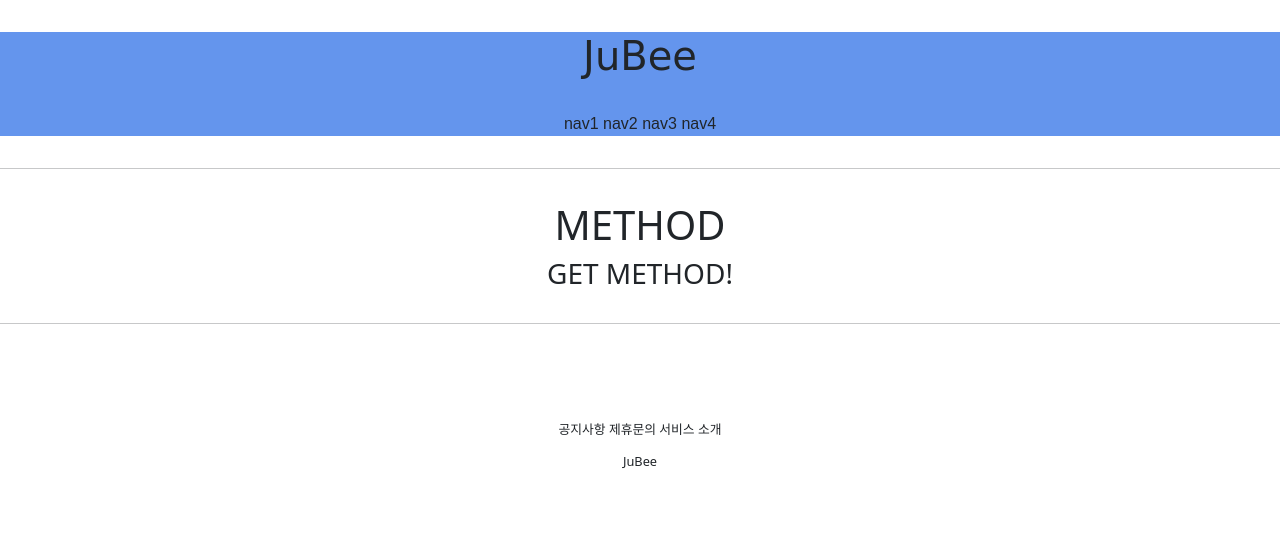
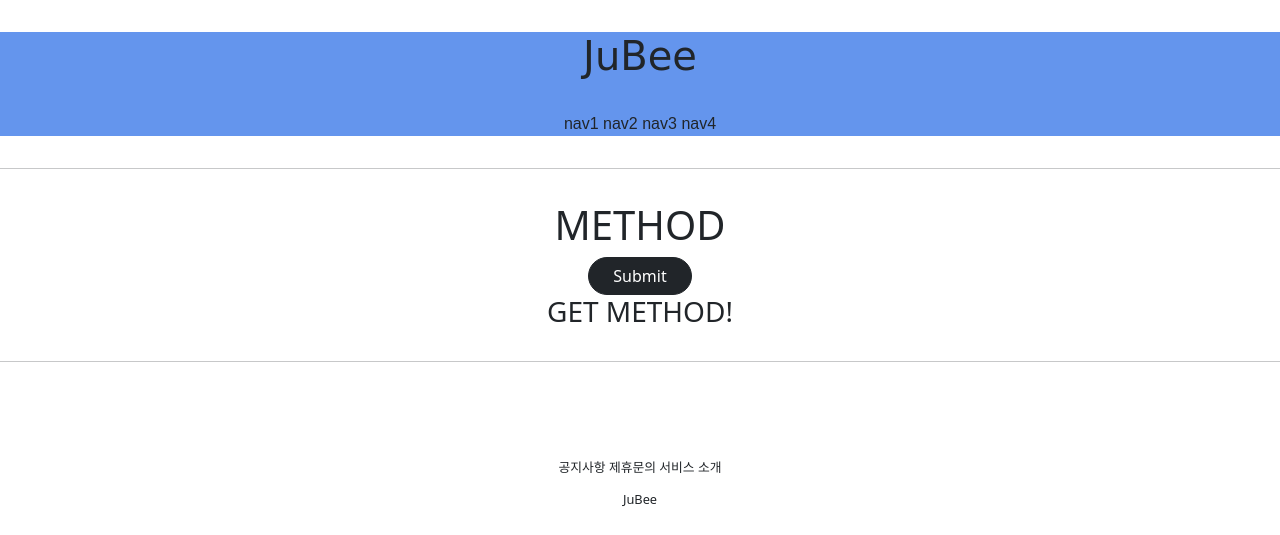
Before and after one commit to qqqaa999/gai_5_1, a Django app: page /accounts/hello_world/ in a window 1280 px wide. Shown: the top 535 px of the page. Run offline with Django 3.2, Linux system fonts and the light colour scheme; parts of the project's set-up code (start-up, migrations or seed data) failed here and were passed over; some web fonts are replaced.

Commit message:
2021-07-06

```diff
--- a/accountapp/templates/accountapp/hello_world.html
+++ b/accountapp/templates/accountapp/hello_world.html
@@ -5,6 +5,13 @@
 
   <div style="margin:  2rem; text-align: center">
     <h1>METHOD</h1>
+
+      <from action="/accounts/hello_world/" method="post">
+          {% csrf_token %}
+          <input class="btn btn-dark rounded-pill px-4" type = "submit">
+
+
+      </from>
 
     <h3>{{ text }}</h3>
 
```
